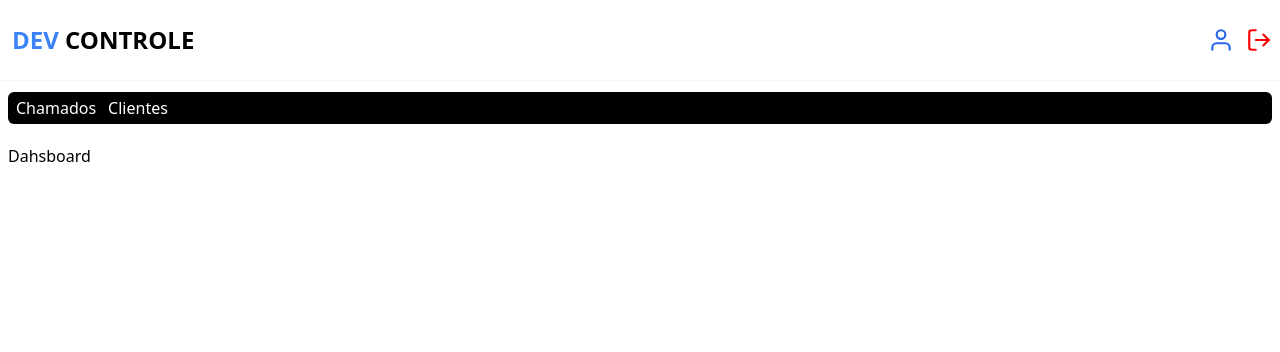
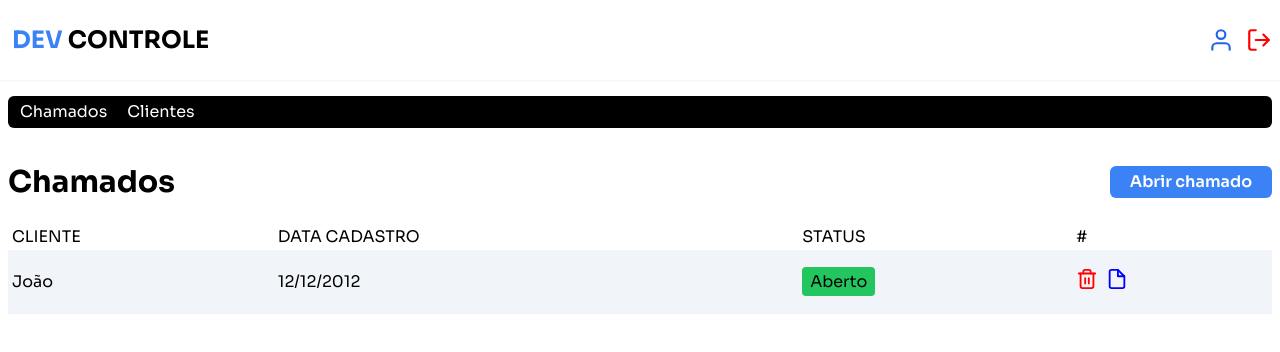
Before and after one commit to gabrielmlemes/devcontrole, a Next.js app: page /dashboard in a window 1280 px wide. Shown: the top 352 px of the page. Built offline with nearby package versions, Linux system fonts and the light colour scheme; no server answers; sample sign-in values are in the browser's storage.

Commit message:
feat: add customer page

```diff
--- /dev/null
+++ b/src/app/dashboard/components/dashboardHeader/index.tsx
@@ -0,0 +1,14 @@
+import Link from "next/link";
+
+const DashboardHeader = () => {
+  return (
+    <header className="bg-black w-full mt-4 mb-5 px-2 py-1 rounded-md">
+      <div className="flex items-center gap-3">
+        <Link href="/dashboard" className="px-1 text-white hover:font-bold duration-200">Chamados</Link>
+        <Link href="/dashboard/customer" className="px-1 text-white hover:font-bold duration-200">Clientes</Link>
+      </div>
+    </header>
+  );
+};
+
+export default DashboardHeader;
--- /dev/null
+++ b/src/app/dashboard/components/ticket/index.tsx
@@ -0,0 +1,25 @@
+import { FiFile, FiTrash2 } from "react-icons/fi";
+
+const TicketItem = () => {
+  return (
+    <>
+      <tr className="border-b-2 bg-slate-100 hover:bg-gray-200 duration-300 border-b-slate-200 h-16 last:border-b-0">
+        <td className="text-left pl-1">João</td>
+        <td className="text-left">12/12/2012</td>
+        <td className="text-left">
+          <span className="bg-green-500 px-2 py-1 rounded">Aberto</span>
+        </td>
+        <td className="text-left">
+            <button className="mr-2">
+                <FiTrash2 size={22} color="red"/>
+            </button>
+            <button>
+                <FiFile size={22} color="blue"/>
+            </button>
+        </td>
+      </tr>
+    </>
+  );
+};
+
+export default TicketItem;
--- /dev/null
+++ b/src/app/dashboard/customer/components/index.tsx
@@ -0,0 +1,25 @@
+const ClientTicket = () => {
+    return (
+        <article className="w-full border-2 p-3 rounded hover:bg-slate-100 duration-300">
+          <div className="flex flex-col space-y-2 mb-2">
+            <div>
+              <span className="font-bold">Nome: </span>
+              <span>João</span>
+            </div>
+            <div>
+              <span className="font-bold">Email: </span>
+              <span>João.silva.com</span>
+            </div>
+            <div>
+              <span className="font-bold">Telefone: </span>
+              <span>6189789789</span>
+            </div>
+          </div>
+          <button className="bg-red-500 hover:scale-105 duration-300 text-white px-3 py-1 rounded">
+            Deletar
+          </button>
+        </article>
+     );
+}
+
+export default ClientTicket;
--- /dev/null
+++ b/src/app/dashboard/customer/new/page.tsx
@@ -0,0 +1,9 @@
+const New = () => {
+    return (
+        <div>
+            <h1>New</h1>
+        </div>
+     );
+}
+
+export default New;
--- /dev/null
+++ b/src/app/dashboard/customer/page.tsx
@@ -0,0 +1,35 @@
+import { authOptions } from "@/lib/auth";
+import { getServerSession } from "next-auth";
+import Link from "next/link";
+import { redirect } from "next/navigation";
+import ClientTicket from "./components";
+
+const Customer = async () => {
+  const session = await getServerSession(authOptions);
+
+  if (!session || !session.user) {
+    redirect("/");
+  }
+
+  return (
+    <main>
+      <div className="flex justify-between items-center w-full mt-9 mb-6">
+        <h2 className="font-bold text-3xl">Meus clientes</h2>
+        <Link
+          href="/dashboard/customer/new"
+          className="bg-[#3B82F6] font-semibold px-5 py-1 hover:scale-105 duration-300 text-white rounded-md "
+        >
+          Novo cliente
+        </Link>
+      </div>
+
+      <div className="grid grid-cols-1 sm:grid-cols-2 gap-3 lg:grid-cols-3">
+        <ClientTicket/>
+        <ClientTicket/>
+        <ClientTicket/>
+      </div>
+    </main>
+  );
+};
+
+export default Customer;
--- /dev/null
+++ b/src/app/dashboard/layout.tsx
@@ -0,0 +1,14 @@
+import { ReactNode } from "react";
+import DashboardHeader from "@/app/dashboard/components/dashboardHeader";
+import Container from "@/components/container";
+
+const DashboardLayout = ({ children }: { children: ReactNode }) => {
+  return (
+    <Container>
+      <DashboardHeader />
+      {children}
+    </Container>
+  );
+};
+
+export default DashboardLayout;
--- a/src/app/dashboard/page.tsx
+++ b/src/app/dashboard/page.tsx
@@ -1,22 +1,43 @@
-import Container from "@/components/container";
-import DashboardHeader from "@/components/dashboardHeader";
 import { authOptions } from "@/lib/auth";
 import { getServerSession } from "next-auth";
+import Link from "next/link";
 import { redirect } from "next/navigation";
+import TicketItem from "./components/ticket";
 
 const Dashboard = async () => {
-  const session = await getServerSession(authOptions)
+  const session = await getServerSession(authOptions);
 
   if (!session || !session.user) {
-    redirect('/')
+    redirect("/");
   }
 
+  return (
+    <main>
+      <div className="flex justify-between items-center w-full mt-9 mb-6">
+        <h2 className="font-bold text-3xl">Chamados</h2>
+        <Link
+          href="/dashboard/new"
+          className="bg-[#3B82F6] font-semibold px-5 py-1 hover:scale-105 duration-300 text-white rounded-md "
+        >
+          Abrir chamado
+        </Link>
+      </div>
 
-  return (
-    <Container>
-      <DashboardHeader />
-      <h1>Dahsboard</h1>
-    </Container>
+      <table className="w-full">
+        <thead>
+          <tr>
+            <th className="font-medium text-left pl-1">CLIENTE</th>
+            <th className="font-medium text-left">DATA CADASTRO</th>
+            <th className="font-medium text-left">STATUS</th>
+            <th className="font-medium text-left">#</th>
+          </tr>
+        </thead>
+
+        <tbody>
+          <TicketItem/>
+        </tbody>
+      </table>
+    </main>
   );
 };
 
--- a/src/app/layout.tsx
+++ b/src/app/layout.tsx
@@ -4,15 +4,12 @@ import "./globals.css";
 import Header from "../components/header/index";
 import { AuthProvider } from "@/providers/auth";
 
-const geistSans = localFont({
-  src: "./fonts/GeistVF.woff",
-  variable: "--font-geist-sans",
-  weight: "100 900",
-});
-const geistMono = localFont({
-  src: "./fonts/GeistMonoVF.woff",
-  variable: "--font-geist-mono",
-  weight: "100 900",
+import { Sora } from 'next/font/google';
+
+const sora = Sora({
+  subsets: ['latin'], // Inclui caracteres latinos
+  weight: ['400', '600', '700'], // Escolha os pesos necessários
+  variable: '--font-sora', // Define uma variável CSS opcional
 });
 
 export const metadata: Metadata = {
@@ -28,7 +25,7 @@ export default function RootLayout({
   return (
     <html lang="en">
       <body
-        className={`${geistSans.variable} ${geistMono.variable} antialiased`}
+        className={sora.className}
       >
         <AuthProvider>
           <Header />
--- a/src/app/page.tsx
+++ b/src/app/page.tsx
@@ -4,15 +4,14 @@ import ImgHome from "@/assets/hero.svg";
 const Home = () => {
   return (
     <main className="w-full flex flex-col justify-center items-center min-h-[calc(100vh-80px)]">
-      <h1 className="font-medium text-3xl md:text-5xl mb-10 text-blue-600 uppercase">
+      <h1 className="font-medium text-3xl md:text-5xl mb-10 text-[#064790] uppercase text-center flex flex-wrap">
         Gerencie sua empresa
       </h1>
 
       <Image
         src={ImgHome}
         alt="Imagem Home"
-        width={600}
-        className="max-w-sm md:max-w-xl"
+        className="max-w-sm md:max-w-xl w-[300px] md:w-[600px]"
       />
     </main>
   );
--- a/src/components/dashboardHeader/index.tsx
+++ /dev/null
@@ -1,14 +0,0 @@
-import Link from "next/link";
-
-const DashboardHeader = () => {
-  return (
-    <div className="bg-black w-full mt-3 mb-5 px-2 py-1 rounded-md">
-      <div className="flex items-center gap-3 ">
-        <Link href="/" className="text-white">Chamados</Link>
-        <Link href="/" className="text-white">Clientes</Link>
-      </div>
-    </div>
-  );
-};
-
-export default DashboardHeader;
```
